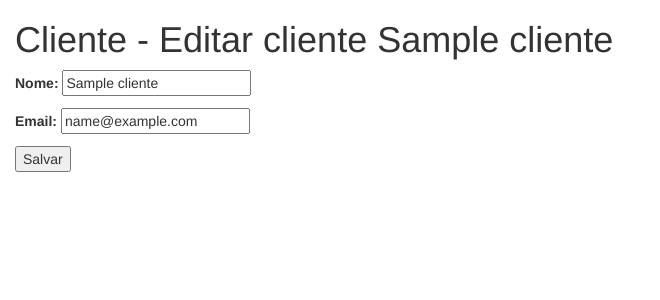
After one commit to talitarossari/exemplo-crud-django, a Django app: page /cliente/1/editar in a window 1280 px wide. The commit adds this page. Shown: the top 300 px of the page, without its empty margins (0-660 px from the left). Run offline with Django 3.2, Linux system fonts and the light colour scheme; tables that the repository leaves empty hold one stand-in row (values such as "Sample post"); some libraries are stand-ins or nearby versions.

Commit message:
Criando a Url e view do editar cliente. Tamnbém mudando os nomes do arquivo de template para ficar em portugues

```diff
--- /dev/null
+++ b/cliente/templates/cliente_editar.html
@@ -0,0 +1,19 @@
+{% extends 'base.html' %}
+
+{% block title %} Clientes - Editar{% endblock %}
+
+{% block content %}
+  <div class="row">
+    <div class="col-md-12">
+        <h1>Cliente - Editar cliente {{ cliente.nome }}</h1>
+    </div>
+  </div>
+  <div class="row">
+    <div class="col-md-12">
+      <form method="post">{% csrf_token %}
+          {{ form.as_p }}
+          <input type="submit" value="Salvar" />
+      </form>
+    </div>
+  </div>
+{% endblock %}
--- a/cliente/templates/cliente_list.html
+++ b/cliente/templates/cliente_lista.html
@@ -22,7 +22,7 @@
             {{ cliente.email }}
           </td>
           <td>
-            <a href="#">Editar</a>
+            <a href="{% url 'cliente:editar' pk=cliente.id %}">Editar</a>
             <a href="#">Excluir</a>
           </td>
         </tr>
--- a/cliente/urls.py
+++ b/cliente/urls.py
@@ -5,4 +5,5 @@ from . import views
 app_name = 'cliente'
 urlpatterns = [
     path('lista/', views.ClienteListView.as_view(), name='lista'),
+    path('<int:pk>/editar', views.ClienteUpdateView.as_view(), name='editar'),
 ]
--- a/cliente/views.py
+++ b/cliente/views.py
@@ -1,5 +1,7 @@
 from django.shortcuts import render
+from django.urls import reverse_lazy
 from cliente.models import Cliente
+from django.views.generic.edit import UpdateView
 from django.views import generic
 
 
@@ -9,5 +11,13 @@ from django.views import generic
 # Provavelmente tem um jeito bonito de se fazer.
 class ClienteListView(generic.ListView):
     model = Cliente
-    template_name = 'cliente_list.html'
+    template_name = 'cliente_lista.html'
     context_object_name = 'clientes'
+
+
+class ClienteUpdateView(UpdateView):
+    model = Cliente
+    template_name = 'cliente_editar.html'
+    fields = '__all__'
+    context_object_name = 'cliente'
+    success_url = reverse_lazy('cliente:lista')
```
